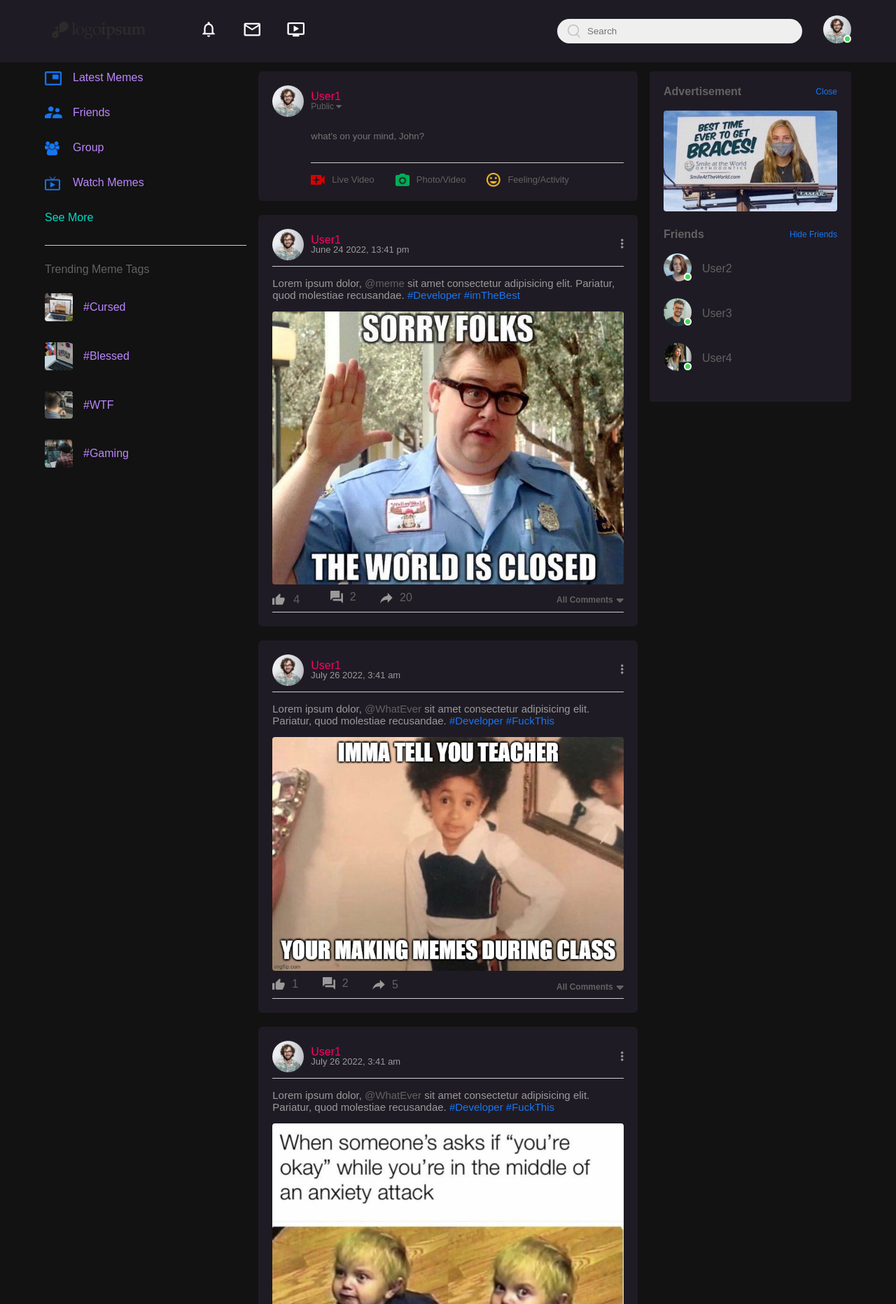
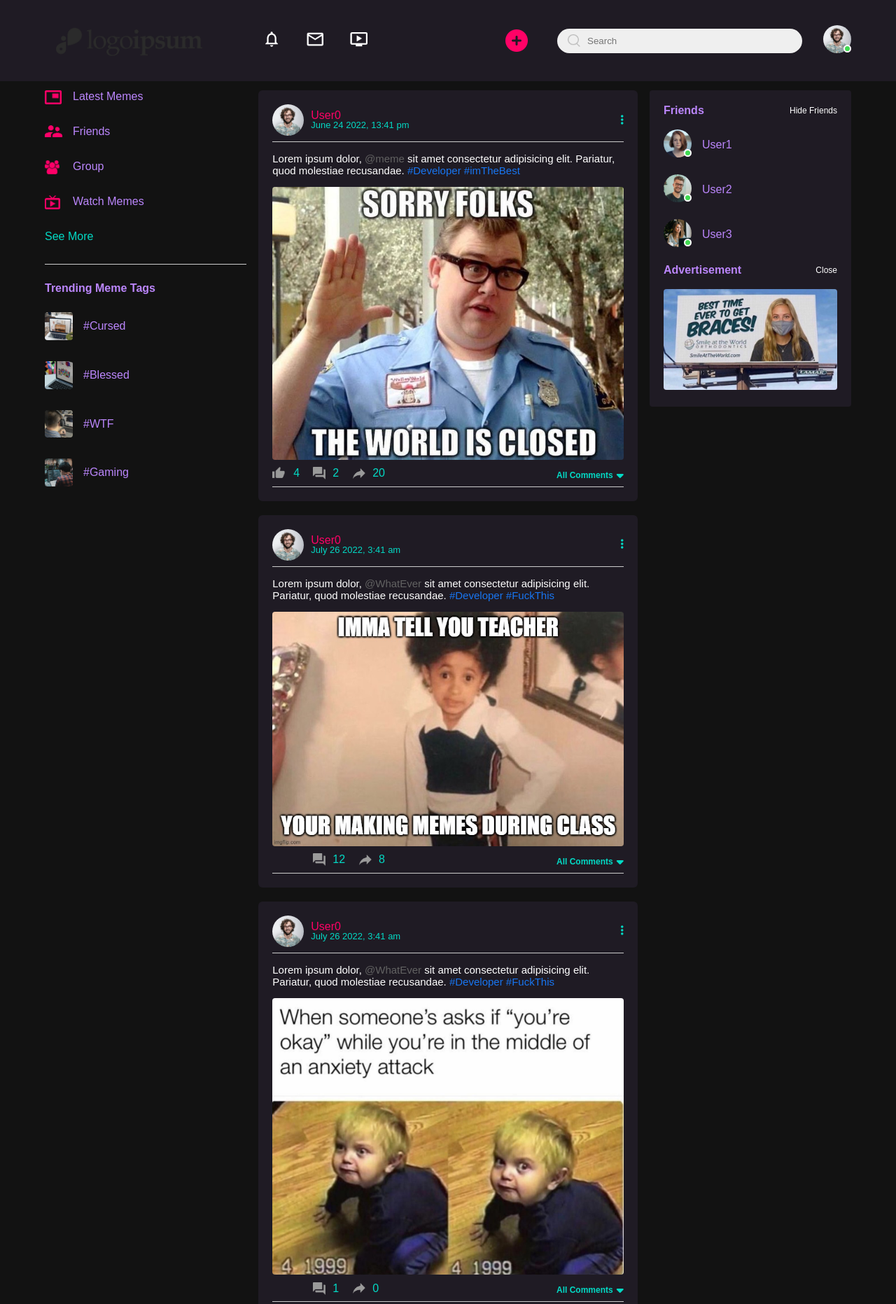
Before and after one commit to blackhawk27/Kom-it_webpage, a plain HTML site: page index.html in a window 1280 px wide. Shown: the top 1863 px of the page at 70% size. Drawn offline with Linux system fonts and the light colour scheme.

Commit message:
Add files via upload

```diff
--- a/app.js
+++ b/app.js
@@ -1,11 +1,5 @@
 
 
-
-let settingsMenu = document.querySelector(".settings-menu");
-
-function settingsMenuToggle(){
-    settingsMenu.classList.toggle("settings-menu-height")
-}
 
 // toggle btn dark mode
 
@@ -14,6 +8,23 @@ let dmImg1 = document.getElementById("iconPlaceholderNews");
 let dmImg2 = document.getElementById("iconPlaceholderFriends");
 let dmImg3 = document.getElementById("iconPlaceholderGroup");
 let dmImg4 = document.getElementById("iconPlaceholderWatch");
+
+window.onload = (event) =>{
+
+  dmImg1.style.backgroundImage = "url(/images/news-darkmode.png)";
+  dmImg2.style.backgroundImage = "url(/images/friends-darkmode.png)";
+  dmImg3.style.backgroundImage = "url(/images/group-darkmode.png)";
+  dmImg4.style.backgroundImage = "url(/images/watch-darkmode.png)";
+
+  console.log('Page Loaded');
+
+};
+
+let settingsMenu = document.querySelector(".settings-menu");
+
+function settingsMenuToggle(){
+    settingsMenu.classList.toggle("settings-menu-height")
+}
 
 
 darkBtn.onclick = function(){
--- a/index.html
+++ b/index.html
@@ -21,6 +21,7 @@
                 <li><img src="images/inbox.png"></li>
                 <li><img src="images/video.png"></li>
             </ul>
+            <span href="#" class="add-post"><i class="fa-solid fa-circle-plus"></i></span>
         </div>
         <div class="nav-right">
 
@@ -37,16 +38,18 @@
         <!------------- settings menu -------------->
         <div class="settings-menu">
 
-            <div id="dark-btn">
-                <span></span>
+            <div class="change-theme">
+                <p>Theme</p>
+                <div id="dark-btn">
+                    <span></span>
+                </div>
             </div>
-
 
             <div class="settings-menu-inner">
                 <div class="user-profile">
                     <img src="images/profile-pic.png">
                     <div>
-                        <p>User1</p>
+                        <p>User0</p>
                         <a href="#">See your profile</a>
                     </div>
                 </div>
@@ -127,42 +130,13 @@
         <div class="main-content">
 
 
-            <div class="write-post-container">
-                <div class="user-profile">
-                    <img src="images/profile-pic.png">
-                    <div>
-                        <p>User1</p>
-                        <small>Public <i class="fas fa-caret-down"></i></small>
-                    </div>
-                </div>
-
-                <div class="post-input-container">
-                    <textarea rows="3" placeholder="what's on your mind, John?"></textarea>
-
-                    <div class="add-post-links">
-                        <a href="#"><img src="images/live-video.png"> Live Video</a>
-                        <a href="#"><img src="images/photo.png"> Photo/Video</a>
-                        <a href="#"><img src="images/feeling.png"> Feeling/Activity</a>
-                    </div>
-
-
-
-                </div>
-
-
-            </div>
-
-
-
-
-
 
             <div class="post-container">
                 <div class="post-row">
                     <div class="user-profile">
                         <img src="images/profile-pic.png">
                         <div>
-                            <p>User1</p>
+                            <p>User0</p>
                             <span>June 24 2022, 13:41 pm</span>
                         </div>
                     </div>
@@ -181,10 +155,11 @@
                             <div class="like-button" id="likeBtn">
                                 <p id="likeValue"></p>
                             </div>
+
+
+                            <div class="show-comments" id="showCommentsIcon" onclick="showCommentInput()"><img src="images/comments.png"> 2</div>
+                            <div><img src="images/share.png"> 20</div>
                         </div>
-
-                        <div class="show-comments" id="showCommentsIcon" onclick="showCommentInput()"><img src="images/comments.png"> 2</div>
-                        <div><img src="images/share.png"> 20</div>
                     </div>
                     <div class="post-profile-icon mobile-comments">
                         <p onclick="showComments()" id="showCommentsPtag">All Comments</p> <i class="fas fa-caret-down"></i>
@@ -264,7 +239,7 @@
                     <div class="user-profile">
                         <img src="images/profile-pic.png">
                         <div>
-                            <p>User1</p>
+                            <p>User0</p>
                             <span>July 26 2022, 3:41 am</span>
                         </div>
                     </div>
@@ -279,13 +254,20 @@
 
                 <div class="post-row">
                     <div class="activity-icons">
-                        <div><img src="images/like.png"> 1</div>
-                        <div class="show-comments" id="showCommentsIcon" onclick="showComments()"><img src="images/comments.png"> 2</div>
-                        <div><img src="images/share.png"> 5</div>
+                        <div class="post-icon-wrapper">
+                            <div class="like-button" id="likeBtn">
+                                <p id="likeValue"></p>
+                            </div>
+
+
+                            <div class="show-comments" id="showCommentsIcon" onclick="showCommentInput()"><img src="images/comments.png"> 12</div>
+                            <div><img src="images/share.png"> 8</div>
+                        </div>
                     </div>
-                    <div class="post-profile-icon">
-                        <p onclick="showComments()">All Comments</p> <i class="fas fa-caret-down"></i>
+                    <div class="post-profile-icon mobile-comments">
+                        <p onclick="showComments()" id="showCommentsPtag">All Comments</p> <i class="fas fa-caret-down"></i>
                     </div>
+
                 </div>
                 <div class="write-comment" id="writeComment">
                     <div class="write-comment-wrapper">
@@ -357,7 +339,7 @@
                     <div class="user-profile">
                         <img src="images/profile-pic.png">
                         <div>
-                            <p>User1</p>
+                            <p>User0</p>
                             <span>July 26 2022, 3:41 am</span>
                         </div>
                     </div>
@@ -372,13 +354,20 @@
 
                 <div class="post-row">
                     <div class="activity-icons">
-                        <div><img src="images/like.png"> 120</div>
-                        <div class="show-comments" id="showCommentsIcon" onclick="showComments()"><img src="images/comments.png"> 2</div>
-                        <div><img src="images/share.png"> 20</div>
+                        <div class="post-icon-wrapper">
+                            <div class="like-button" id="likeBtn">
+                                <p id="likeValue"></p>
+                            </div>
+
+
+                            <div class="show-comments" id="showCommentsIcon" onclick="showCommentInput()"><img src="images/comments.png"> 1</div>
+                            <div><img src="images/share.png"> 0</div>
+                        </div>
                     </div>
-                    <div class="post-profile-icon">
-                        <p onclick="showComments()">All Comments</p> <i class="fas fa-caret-down"></i>
+                    <div class="post-profile-icon mobile-comments">
+                        <p onclick="showComments()" id="showCommentsPtag">All Comments</p> <i class="fas fa-caret-down"></i>
                     </div>
+
                 </div>
 
                 <div class="write-comment" id="writeComment">
@@ -452,7 +441,7 @@
                     <div class="user-profile">
                         <img src="images/profile-pic.png">
                         <div>
-                            <p>User1</p>
+                            <p>User0</p>
                             <span>July 26 2022, 3:41 am</span>
                         </div>
                     </div>
@@ -467,13 +456,18 @@
 
                 <div class="post-row">
                     <div class="activity-icons">
-                        <div><img src="images/like.png"> 120</div>
-                        <div class="show-comments" id="showCommentsIcon" onclick="showComments()"><img src="images/comments.png"> 2</div>
-                        <div><img src="images/share.png"> 20</div>
+                        <div class="post-icon-wrapper">
+                            <div class="like-button" id="likeBtn">
+                                <p id="likeValue"></p>
+                            </div>
+
+
+                            <div class="show-comments" id="showCommentsIcon" onclick="showCommentInput()"><img src="images/comments.png"> 8</div>
+                            <div><img src="images/share.png"> 47</div>
+                        </div>
                     </div>
-
-                    <div class="post-profile-icon">
-                        <p onclick="showComments()">All Comments</p> <i class="fas fa-caret-down"></i>
+                    <div class="post-profile-icon mobile-comments">
+                        <p onclick="showComments()" id="showCommentsPtag">All Comments</p> <i class="fas fa-caret-down"></i>
                     </div>
 
                 </div>
@@ -547,7 +541,7 @@
                     <div class="user-profile">
                         <img src="images/profile-pic.png">
                         <div>
-                            <p>User1</p>
+                            <p>User0</p>
                             <span>July 26 2022, 3:41 am</span>
                         </div>
                     </div>
@@ -562,13 +556,20 @@
 
                 <div class="post-row">
                     <div class="activity-icons">
-                        <div><img src="images/like.png"> 120</div>
-                        <div class="show-comments" id="showCommentsIcon" onclick="showComments()"><img src="images/comments.png"> 2</div>
-                        <div><img src="images/share.png"> 20</div>
+                        <div class="post-icon-wrapper">
+                            <div class="like-button" id="likeBtn">
+                                <p id="likeValue"></p>
+                            </div>
+
+
+                            <div class="show-comments" id="showCommentsIcon" onclick="showCommentInput()"><img src="images/comments.png"> 4</div>
+                            <div><img src="images/share.png"> 3</div>
+                        </div>
                     </div>
-                    <div class="post-profile-icon">
-                        <p onclick="showComments()">All Comments</p> <i class="fas fa-caret-down"></i>
+                    <div class="post-profile-icon mobile-comments">
+                        <p onclick="showComments()" id="showCommentsPtag">All Comments</p> <i class="fas fa-caret-down"></i>
                     </div>
+
                 </div>
                 <div class="write-comment" id="writeComment">
                     <div class="write-comment-wrapper">
@@ -647,12 +648,6 @@
         <div class="right-sidebar">
 
             <div class="sidebar-title">
-                <h4>Advertisement</h4>
-                <a href="#">Close</a>
-            </div>
-            <img src="images/advertisement.png" class="sidebar-ads">
-
-            <div class="sidebar-title">
                 <h4>Friends</h4>
                 <a href="#">Hide Friends</a>
             </div>
@@ -661,28 +656,32 @@
                 <div class="online">
                     <img src="images/member-1.png">
                 </div>
-                <p>User2</p>
+                <p>User1</p>
             </div>
             <div class="online-list">
                 <div class="online">
                     <img src="images/member-2.png">
                 </div>
-                <p>User3</p>
+                <p>User2</p>
             </div>
             <div class="online-list">
                 <div class="online">
                     <img src="images/member-3.png">
                 </div>
-                <p>User4</p>
+                <p>User3</p>
             </div>
-
+            <div class="sidebar-title">
+                <h4>Advertisement</h4>
+                <a href="#">Close</a>
+            </div>
+            <img src="images/advertisement.png" class="sidebar-ads">
 
 
         </div>
     </div>
 
 <div class="footer">
-    <p>Copyright 2022 - Wepdeveloper Oliver Lystlund</p>
+    <p>Copyright 2022 - Webdeveloper Oliver Lystlund</p>
 </div>
 
 <script src="app.js"></script>
--- a/style.css
+++ b/style.css
@@ -6,12 +6,16 @@
 }
 
 .dark-theme {
-  --body-color: #efefef;
-  --nav-color: #c3b1e1;
-  --bg-color: #fff;
-  --a-color: #1876f2;
-  --p-color: #626262;
-  --a-shortcut-color: #626262;
+  --body-color: #ffee93;
+  --nav-color: #e27a41;
+  --bg-color: #e27a41;
+  --a-color: #a30000;
+  --p-color: #efefef;
+  --a-shortcut-color: #000;
+  --add-post-color: #fff;
+  --post-text-color: #fff;
+  --post-color: #000;
+  --small-text: #fff;
 }
 
 :root {
@@ -21,6 +25,10 @@
   --a-color: #03dac5;
   --p-color: #ff0266;
   --a-shortcut-color: #bb86fc; /*#ff0266*/
+  --add-post-color: #ff0266;
+  --post-text-color: #fff;
+  --post-color: #03dac5;
+  --small-text: #fff;
 }
 
 body {
@@ -39,9 +47,19 @@ nav {
   z-index: 100;
 }
 
+.add-post i{
+  font-size: 2em;
+  color: var(--add-post-color);
+  margin-left: 180px;
+}
+
+
 .logo {
-  width: 160px;
+  width: 250px;
+  height: fit-content;
   margin-right: 45px;
+  margin-top: -5px;
+  margin-bottom: -10px;
 }
 
 .nav-left,
@@ -188,7 +206,7 @@ nav {
   background: var(--bg-color);
   padding: 20px;
   border-radius: 4px;
-  color: #626262;
+  color: var(--a-shortcut-color);
 }
 
 .main-content {
@@ -226,8 +244,8 @@ nav {
 
 .shortcut-links p {
   margin: 25px 0;
-  color: #626262;
-  font-weight: 500;
+  color: var(--a-shortcut-color);
+  font-weight: 600;
 }
 
 .sidebar-title {
@@ -244,7 +262,7 @@ nav {
 
 .sidebar-title a {
   text-decoration: none;
-  color: #1876f2;
+  color: var(--small-text);
   font-size: 12px;
 }
 
@@ -288,7 +306,6 @@ nav {
 
 .sidebar-ads {
   width: 100%;
-  margin-bottom: 20px;
   border-radius: 4px;
 }
 
@@ -314,13 +331,6 @@ nav {
   bottom: 5px;
 }
 
-.write-post-container {
-  width: 100%;
-  background: var(--bg-color);
-  border-radius: 6px;
-  padding: 20px;
-  color: #626262;
-}
 
 .user-profile {
   display: flex;
@@ -338,6 +348,7 @@ nav {
   font-weight: 500;
   color: var(--p-color);
 }
+
 
 .user-profile small {
   font-size: 12px;
@@ -381,17 +392,17 @@ nav {
   background: var(--bg-color);
   border-radius: 6px;
   padding: 20px;
-  color: #626262;
-  margin: 20px 0;
+  color: var(--post-color);
+  margin-bottom: 20px;
 }
 
 .user-profile span {
   font-size: 13px;
-  color: #9a9a9a;
+  color: var(--post-color);
 }
 
 .post-text {
-  color: #9a9a9a;
+  color: var(--post-text-color);
   margin: 15px 0;
   font-size: 15px;
 }
@@ -426,9 +437,8 @@ nav {
 }
 
 .activity-icons div {
-  display: inline-flex;
+  display: flex;
   align-items: center;
-  margin-right: 30px;
 }
 
 .post-profile-icon {
@@ -443,13 +453,13 @@ nav {
 .post-profile-icon p {
   font-size: 12px;
   font-weight: 600;
-  color: #626262;
+  color: var(--post-color);
   margin-right: 5px;
   cursor: pointer;
 }
 
 .post-row a {
-  color: #9a9a9a;
+  color: var(--post-color);
 }
 
 .load-more-btn {
@@ -491,7 +501,7 @@ nav {
 
 .user-profile a {
   font-size: 12px;
-  color: var(--a-color);
+  color: var(--post-color);
   text-decoration: none;
 }
 
@@ -529,10 +539,20 @@ nav {
 
 /*--------------- darkmode button ---------------*/
 
+.change-theme{
+  position: absolute;
+  display: flex;
+  right: 70px;
+  top: 30px;
+}
+.change-theme p{
+  color: var(--a-color);
+}
+
 #dark-btn {
   position: absolute;
-  top: 20px;
-  right: 20px;
+  top: 0px;
+  right: -50px;
   background: #0a0a0a;
   width: 45px;
   border-radius: 15px;
@@ -570,6 +590,12 @@ nav {
 .post-icon-wrapper p {
   display: flex;
   margin-left: 30px;
+}
+.post-icon-wrapper :nth-child(2){
+  margin-left: 40px;
+}
+.post-icon-wrapper :nth-child(3){
+  margin-left: 20px;
 }
 
 /*-------------------- COMMENT ----------------------*/
```
